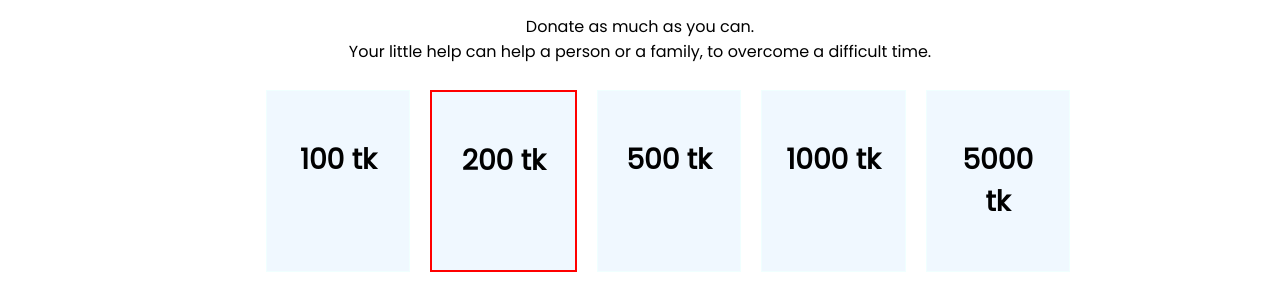
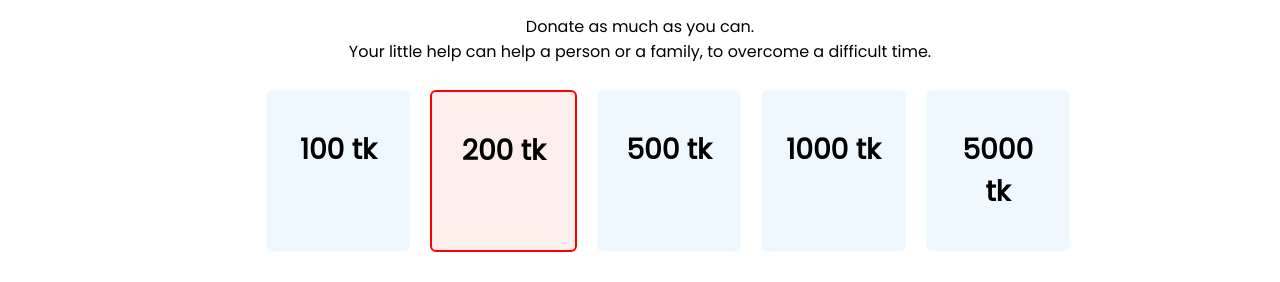
Before and after one commit to ABuBakar7447/donate-for-humanity-repo, a plain HTML site: page index.html in a window 1280 px wide. Shown: the part 771-1053 px from the top of the page. Drawn offline with Linux system fonts and the light colour scheme.

Commit message:
new minor change

```diff
--- a/style.css
+++ b/style.css
@@ -45,13 +45,15 @@ h2{
     font-size: 24px;
     font-weight:bolder;
     border: 1px solid azure;
+    border-radius: 6px;
     width: 10%;
     margin: 10px 10px;
-    padding: 20px 20px;
+    padding: 10px 20px;
 
 
 }
 
 .poisha{
     border: 2px solid red;
+    background-color: rgba(255, 0, 0, 0.068);
 }
```
